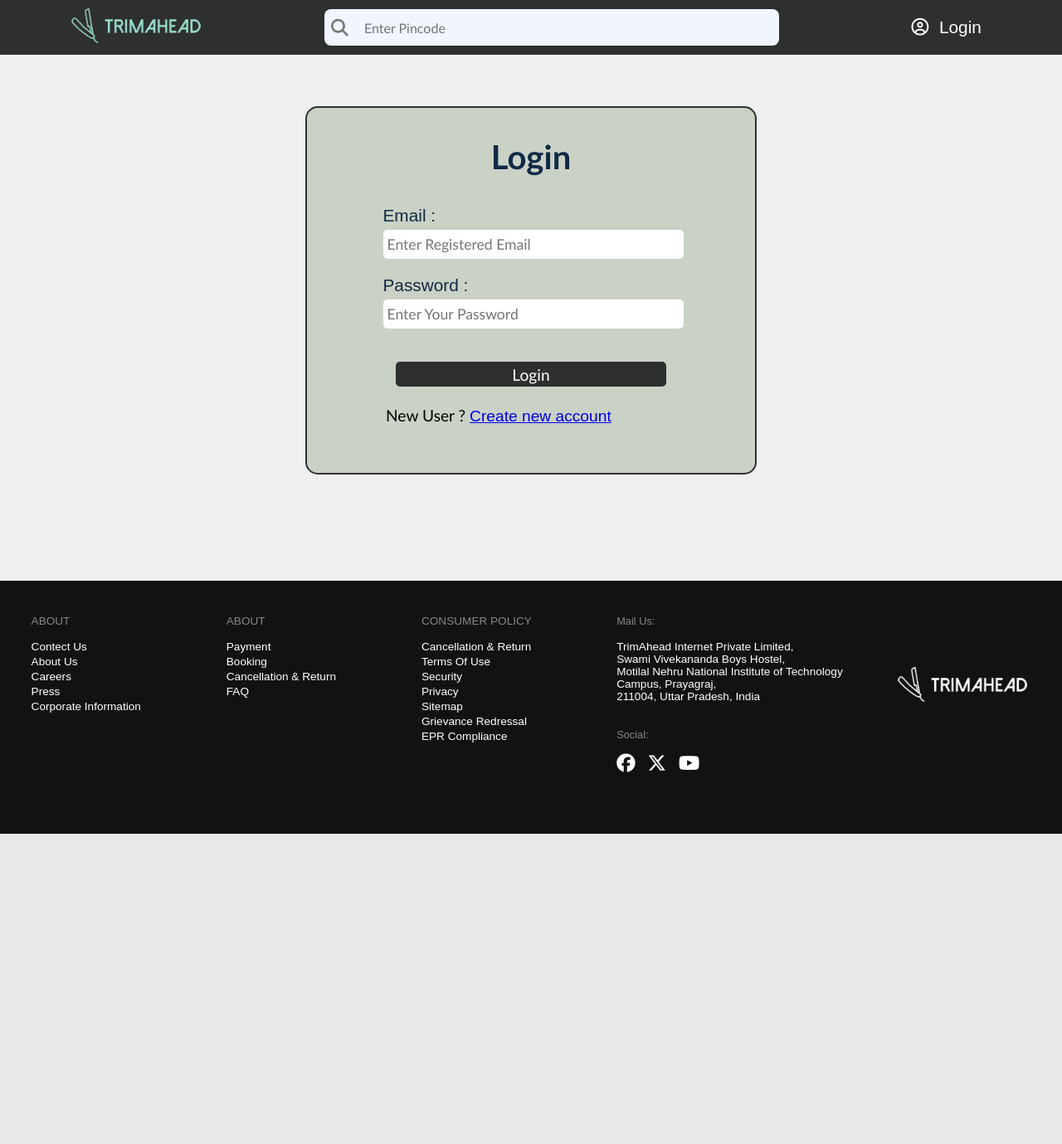
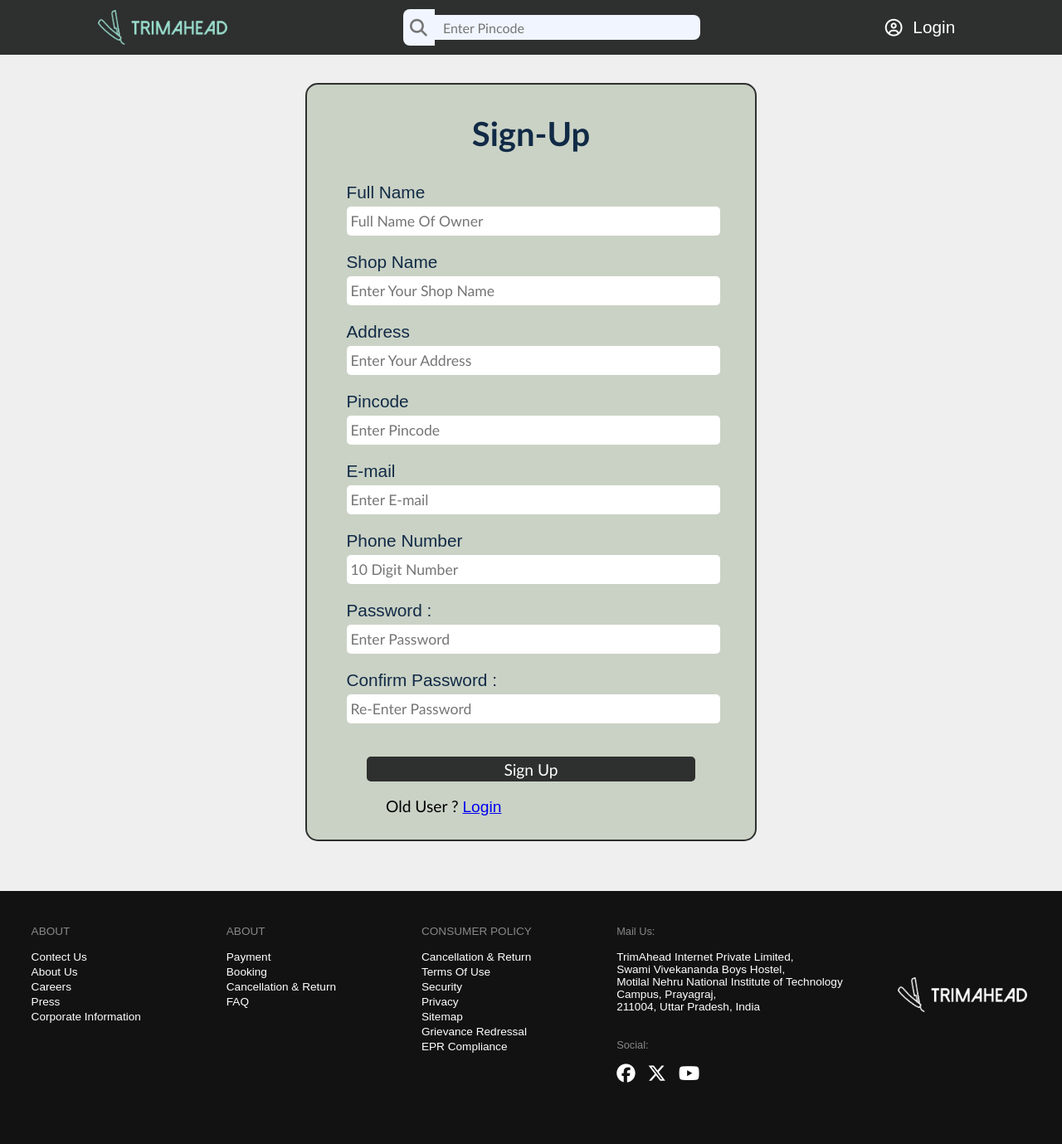
Before and after one commit to tirth-patel06/TrimAhead, a PHP site: page /signUp_asO.php in a window 1280 px wide. Shown: the whole page at 83% size. Before the commit the page ends 1005 px from the top, so only its background shows below. Run offline with PHP 8.4, Linux system fonts and the light colour scheme.

Commit message:
Updated signUp_asO.php

```diff
--- a/signUp_asO.php
+++ b/signUp_asO.php
@@ -1,14 +1,19 @@
+<?php
+session_start();
+?>
+<a href="login.php"></a>
 <!DOCTYPE html>
 <html lang="en">
 <head>
     <meta charset="UTF-8">
     <meta name="viewport" content="width=device-width, initial-scale=1.0">
-    <title>Login Page</title>
+    <title>Sign Up Page</title>
     <link rel="stylesheet" href="./navbarNorm.css">
-    <link rel="stylesheet" href="./login.css">
+    <link rel="stylesheet" href="./signUp.css">
     <link rel="stylesheet" href="https://cdnjs.cloudflare.com/ajax/libs/font-awesome/6.7.2/css/all.min.css" integrity="sha512-Evv84Mr4kqVGRNSgIGL/F/aIDqQb7xQ2vcrdIwxfjThSH8CSR7PBEakCr51Ck+w+/U6swU2Im1vVX0SVk9ABhg==" crossorigin="anonymous" referrerpolicy="no-referrer" />
     <link rel="icon" type="image/png" href="./image/Logo/favicon-logo.png"/>
     <link rel="stylesheet" href="./footer.css">
+</head>
 </head>
 <body>
     <header>
@@ -32,28 +37,52 @@
     </header>
 
     <div class="content">
-        <div class="login-content">
-            <div class="login-heading">
-                Login
+        <div class="signUp-content">
+            <div class="signUp-heading">
+                Sign-Up
             </div>
-            <div class="login-form">
-                <form action="" method="POST">
+            <div class="signUp-form">
+                <form action="<?php echo htmlentities($_SERVER['PHP_SELF']); ?>" method="POST">
                     <div class="input-box">
-                        <label for="email" >Email :</label>
-                        <input type="email" id="email" name = "Email" placeholder="Enter Registered Email">
+                        <label for="fname" >Full Name</label>
+                        <input type="text" id="fname" name = "Name" placeholder="Full Name Of Owner" required>
+                    </div>
+                    <div class="input-box">
+                        <label for="sname" >Shop Name</label>
+                        <input type="text" id="sname" name = "Shop_Name" placeholder="Enter Your Shop Name" required>
+                    </div>
+                    <div class="input-box">
+                        <label for="adder" >Address</label>
+                        <input type="text" id="addr" name = "Address" placeholder="Enter Your Address" required>
+                    </div>
+                    <div class="input-box">
+                        <label for="pincode" >Pincode</label>
+                        <input type="number" id="pincode" name = "Pincode" placeholder="Enter Pincode" required>
+                    </div>
+                    <div class="input-box">
+                        <label for="email" >E-mail</label>
+                        <input type="email" id="email" name = "Email" placeholder="Enter E-mail" required>
+                    </div>
+                    <div class="input-box">
+                        <label for="phone" >Phone Number</label>
+                        <input type="number" id="phone" name = "Phone_Number" placeholder="10 Digit Number" required>
                     </div>
                     <div class="input-box">
                         <label for="password" >Password :</label>
-                        <input type="password" id="password" name = "Password" placeholder="Enter Your Password" required>
+                        <input type="password" id="password" name = "Password" placeholder="Enter Password" required>
                     </div>
-                    <div class="login-button">
-                        <button type="submit" name = "Submit">Login</button>
+                    <div class="input-box">
+                        <label for="cpassword" >Confirm Password :</label>
+                        <input type="password" id="cpassword" name = "Confirm_Password" placeholder="Re-Enter Password" required>
+                    </div>
+                    <div class="signUp-button">
+                        <button type="submit" name = "Submit" href="signUp_asO.php">Sign Up</button>
                     </div>
                 </form>
             </div>
-            <div class="signup-ask">
-                New User ?
-                <a href="./signUp_ask.html">Create new account</a>
+            <div class="login-ask">
+                Old User ?
+                <a href="./login.php">Login</a>
             </div>
         </div>
     </div>
@@ -130,78 +159,73 @@ Campus, Prayagraj,
     </footer>
 
     <script src="./navbarNorm.js"></script>
+    <script src="./signUp.js"></script>
 </body>
 </html>
 
 <?php
+include 'connection.php';
+if(isset($_POST['Submit'])){
+            $Name	 = $_POST['Name'];
+            $Shop_Name = $_POST['Shop_Name'];
+            $Address = $_POST['Address'];
+            $Pincode = $_POST['Pincode'];
+            $Email = $_POST['Email'];
+            $Phone_Number = $_POST['Phone_Number'];
+            $Password = $_POST['Password'];
+            $Confirm_Password = $_POST['Confirm_Password'];
 
-include "connection.php";
-if(isset($_POST['Submit'])){
-    $Email = $_POST['Email'];
-    $Password = $_POST['Password'];
-    $emailo_search = "select * from `cc_project`.`owner` where Email = '$Email'";
-    $emailc_search = "select * from `cc_project`.`customer` where Email = '$Email' ";
-    $queryo = mysqli_query($con,$emailo_search);
-    $queryc = mysqli_query($con,$emailc_search);
+            $pass = password_hash($Password,PASSWORD_BCRYPT);
+            $cpass = password_hash($Confirm_Password, PASSWORD_BCRYPT);
+            $emailquery = "select * from `cc_project`.`owner` where Email = '$Email' " ;
+            $query = mysqli_query($con,$emailquery);
 
-    $emailo_count = mysqli_num_rows($queryo);
-    $emailc_count = mysqli_num_rows($queryc);             //for searching in rows
+            $emailcount = mysqli_num_rows($query);
 
-    if($emailo_count){                                  //agar email mil bhi gya toh bhi chlegi
-       $emailo_pass = mysqli_fetch_assoc($queryo);
+            if($emailcount>0){
+                 ?>
+                <script>
+                    alert("email already exists");
+                </script>
+                <?php
 
-        $db_pass = $emailo_pass['Password'];                          //fetch the password corresponding to the email
-        $pass_decode = password_verify($Password, $db_pass);               //predefined function h jo encrypted password ko verify krvata h user inputted password se
+            }else{
+                if($Password === $Confirm_Password){
+                        $insertquery = "insert into `cc_project`.`owner`(Name,Shop_Name,Address,Pincode,Email,Phone_Number,Password,Confirm_Password) values('$Name','$Shop_Name','$Address','$Pincode','$Email','$Phone_Number','$pass','$cpass')";
+                        $res = mysqli_query($con,$insertquery);
 
-         if($pass_decode){
-             $vid=$emailo_pass['serial_no'];
-             $res=mysqli_fetch_array($queryo);
+                        if($res){
                             ?>
                                echo "<script>
-                                alert('Login Successful');
-
-                                     window.location.href='vDashbord.php?id=' + <?php echo $vid;?>;
+                                alert('Sign Up Successful');
+                                     window.location.href='index.html';
                                     </script>";
                                 exit();
                                 <?php
-
-         }else {
+                        }
+                        else{
                         ?>
                         <script>
-                    alert("Incorrect Password");
+                               alert("Sign Up failed");
                         </script>
                         <?php
+
                         }
-    }
-    else{
-        if($emailc_count){                                  //agar email mil bhi gya toh bhi chlegi
-       $emailc_pass = mysqli_fetch_assoc($queryc);
 
-        $db_pass = $emailc_pass['Password'];                          //fetch the password corresponding to the email
-        $pass_decode = password_verify($Password, $db_pass);               //predefined function h jo encrypted password ko verify krvata h user inputted password se
-
-         if($pass_decode){
-             $mob=$emailc_pass['Phone_Number'];
+                }else{
                      ?>
-         echo "<script>
-                                alert('Login Successful');
-
-                                     window.location.href='alogin-index.php?mobile=' + <?php echo $mob;?>;
-                                    </script>";
-                                exit();
+                        <script>
+                               alert("Passwords does not match");
+                        </script>
                         <?php
 
-
-         }else {
-             ?>
-             <script>
-                    alert("Incorrect Password");
-             </script>
-             <?php
                 }
             }
 
 
-}
+
+
+
+
 }
 ?>
```
Lines whose indentation alone changed are shown as unchanged.
